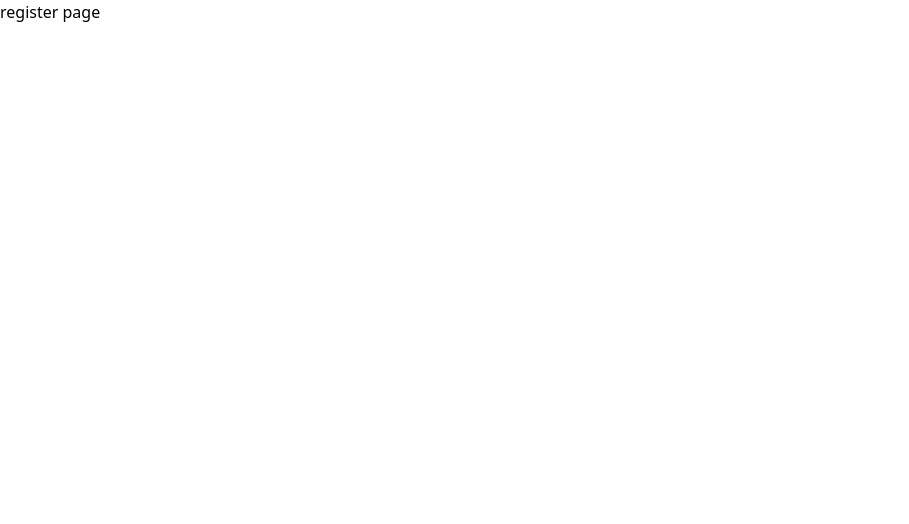
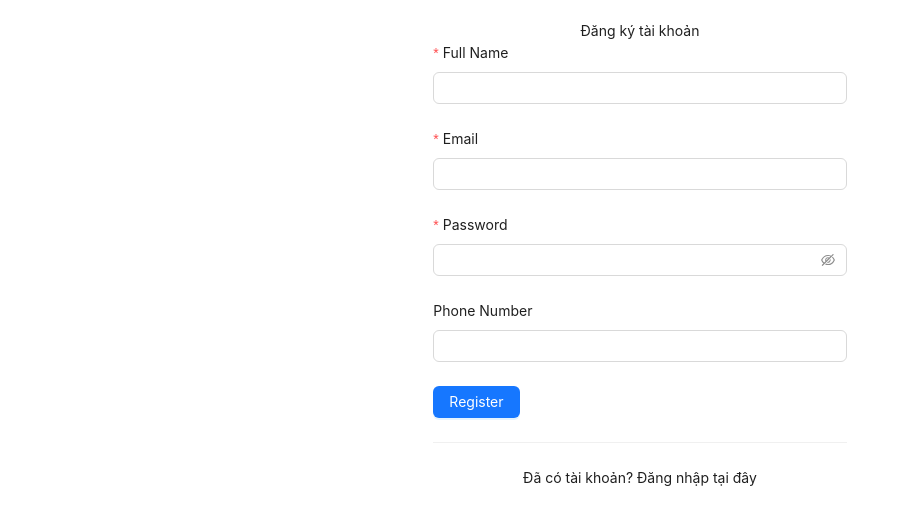
Before and after one commit to manh190502/react, a React (Vite) app: page /register in a window 1280 px wide. Shown: the top 524 px of the page, without its empty margins (0-909 px from the left). Built offline with nearby package versions, Linux system fonts and the light colour scheme.

Commit message:
login page

```diff
--- a/src/components/layout/header.jsx
+++ b/src/components/layout/header.jsx
@@ -1,6 +1,11 @@
 import { Link, NavLink } from "react-router-dom";
 import { Menu } from "antd";
-import { BookOutlined, HomeOutlined, UserOutlined } from "@ant-design/icons";
+import {
+  BookOutlined,
+  HomeOutlined,
+  SettingOutlined,
+  UserOutlined,
+} from "@ant-design/icons";
 import { useState } from "react";
 
 const Header = () => {
@@ -26,6 +31,21 @@ const Header = () => {
       key: "books",
       icon: <BookOutlined />,
     },
+    {
+      label: "Cài đặt",
+      key: "setting",
+      icon: <SettingOutlined />,
+      children: [
+        {
+          label: <Link to={"/login"}>Đăng nhập</Link>,
+          key: "login",
+        },
+        {
+          label: "Đăng xuất",
+          key: "logout",
+        },
+      ],
+    },
   ];
   return (
     <Menu
--- a/src/pages/login.jsx
+++ b/src/pages/login.jsx
@@ -1,5 +1,99 @@
+import { ArrowRightOutlined } from "@ant-design/icons";
+import {
+  Button,
+  Col,
+  Divider,
+  Form,
+  Input,
+  message,
+  notification,
+  Row,
+} from "antd";
+import { Link, useNavigate } from "react-router-dom";
+import { loginUserAPI } from "../services/api.service";
+import { useState } from "react";
+
 const LoginPage = () => {
-  return <div>login page</div>;
+  const [form] = Form.useForm();
+  const [loading, setLoading] = useState(false);
+  const navigate = useNavigate();
+
+  const onFinish = async (values) => {
+    setLoading(true);
+    const res = await loginUserAPI(values.email, values.password);
+
+    if (res.data) {
+      message.success("Đăng nhập thành công");
+      navigate("/");
+    } else {
+      notification.error({
+        message: "Error Login",
+        description: JSON.stringify(res.message),
+      });
+    }
+    setLoading(false);
+  };
+
+  return (
+    <Row className="justify-center mt-8 ">
+      <Col xs={24} md={16} lg={8}>
+        <fieldset className="p-4 m-2 border border-gray-300">
+          <legend>Đăng nhập</legend>
+          <Form form={form} layout="vertical" onFinish={onFinish}>
+            <Form.Item
+              label="Email"
+              name="email"
+              rules={[
+                {
+                  required: true,
+                  message: "Please input your email!",
+                },
+                {
+                  type: "email",
+                  message: "Wrong Email",
+                },
+              ]}
+            >
+              <Input />
+            </Form.Item>
+
+            <Form.Item
+              label="Password"
+              name="password"
+              rules={[
+                {
+                  required: true,
+                  message: "Please input your password!",
+                },
+              ]}
+            >
+              <Input.Password />
+            </Form.Item>
+            <div className="flex justify-between items-center ">
+              <Button
+                loading={loading}
+                onClick={() => form.submit()}
+                type="primary"
+              >
+                Login
+              </Button>
+
+              <Link className="text-blue-600" to={"/"}>
+                Go to homepage <ArrowRightOutlined />{" "}
+              </Link>
+            </div>
+          </Form>
+          <Divider />
+          <div className="text-center">
+            Chưa có tài khoản?{" "}
+            <Link className="text-blue-600" to={"/register"}>
+              Đăng ký tại đây
+            </Link>{" "}
+          </div>
+        </fieldset>
+      </Col>
+    </Row>
+  );
 };
 
 export default LoginPage;
--- a/src/pages/register.jsx
+++ b/src/pages/register.jsx
@@ -1,5 +1,130 @@
+import {
+  Button,
+  Form,
+  Input,
+  message,
+  notification,
+  Row,
+  Col,
+  Divider,
+} from "antd";
+import { registerUserAPI } from "../services/api.service";
+import { Link, useNavigate } from "react-router-dom";
+
 const RegisterPage = () => {
-  return <div>register page</div>;
+  const [form] = Form.useForm();
+
+  const navigate = useNavigate();
+
+  const onFinish = async (values) => {
+    const res = await registerUserAPI(
+      values.fullName,
+      values.email,
+      values.password,
+      values.phone
+    );
+
+    if (res.data) {
+      notification.success({
+        message: "Register User",
+        description: "Đăng ký user thành công",
+      });
+      navigate("/login");
+    } else {
+      notification.error({
+        message: "Error register user",
+        description: JSON.stringify(res.message),
+      });
+    }
+  };
+
+  return (
+    <div>
+      <Form className="m-5" onFinish={onFinish} form={form} layout="vertical">
+        <h3 className="text-center">Đăng ký tài khoản</h3>
+        <Row className="justify-center">
+          <Col xs={24} md={8}>
+            <Form.Item
+              label="Full Name"
+              name="fullName"
+              rules={[
+                {
+                  required: true,
+                  message: "Please input your fullname!",
+                },
+              ]}
+            >
+              <Input />
+            </Form.Item>
+          </Col>
+        </Row>
+
+        <Row className="justify-center">
+          <Col xs={24} md={8}>
+            <Form.Item
+              label="Email"
+              name="email"
+              rules={[
+                {
+                  required: true,
+                  message: "Please input your email!",
+                },
+              ]}
+            >
+              <Input />
+            </Form.Item>
+          </Col>
+        </Row>
+
+        <Row className="justify-center">
+          <Col xs={24} md={8}>
+            <Form.Item
+              label="Password"
+              name="password"
+              rules={[
+                {
+                  required: true,
+                  message: "Please input your password!",
+                },
+              ]}
+            >
+              <Input.Password />
+            </Form.Item>
+          </Col>
+        </Row>
+        <Row className="justify-center">
+          <Col xs={24} md={8}>
+            <Form.Item
+              label="Phone Number"
+              name="phone"
+              rules={[
+                {
+                  // required: true,
+                  pattern: new RegExp(/\d+/g),
+                  message: "Wrong format!",
+                },
+              ]}
+            >
+              <Input />
+            </Form.Item>
+          </Col>
+        </Row>
+        <Row className="justify-center">
+          <Col xs={24} md={8}>
+            <div>
+              <Button onClick={() => form.submit()} type="primary">
+                Register
+              </Button>
+            </div>
+            <Divider />
+            <div className="text-center">
+              Đã có tài khoản? <Link to={"/login"}>Đăng nhập tại đây</Link>
+            </div>
+          </Col>
+        </Row>
+      </Form>
+    </div>
+  );
 };
 
 export default RegisterPage;
--- a/src/pages/user.jsx
+++ b/src/pages/user.jsx
@@ -25,8 +25,6 @@ const UserPage = () => {
     }
   };
 
-  console.log(">>> check current ", pageSize);
-
   return (
     <div className="p-5">
       <UserForm loadUser={loadUser} />
--- a/src/services/api.service.js
+++ b/src/services/api.service.js
@@ -48,10 +48,33 @@ const uploadFile = (file, folder) => {
   return axios.post(URL_BACKEND, bodyFormData, config);
 };
 
+const registerUserAPI = (fullName, email, password, phone) => {
+  const URL_BACKEND = "/api/v1/user/register";
+  const data = {
+    fullName: fullName,
+    email: email,
+    password: password,
+    phone: phone,
+  };
+  return axios.post(URL_BACKEND, data);
+};
+
+const loginUserAPI = (email, password) => {
+  const URL_BACKEND = "/api/v1/auth/login";
+  const data = {
+    username: email,
+    password: password,
+    // delay: 5000,
+  };
+  return axios.post(URL_BACKEND, data);
+};
+
 export {
   createUserAPI,
   updateUserAPI,
   fetchAllUser,
   deleteUserAPI,
   uploadFile,
+  registerUserAPI,
+  loginUserAPI,
 };
```
